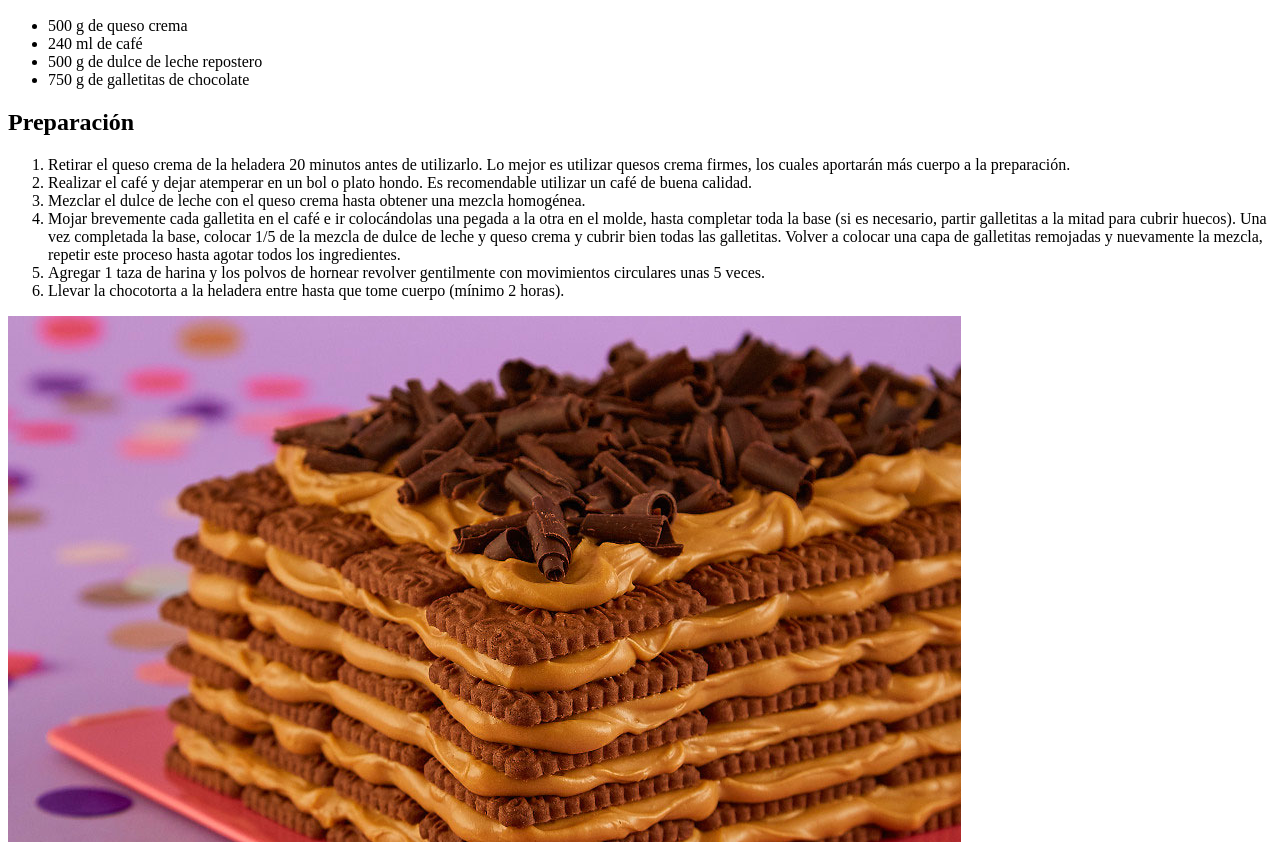
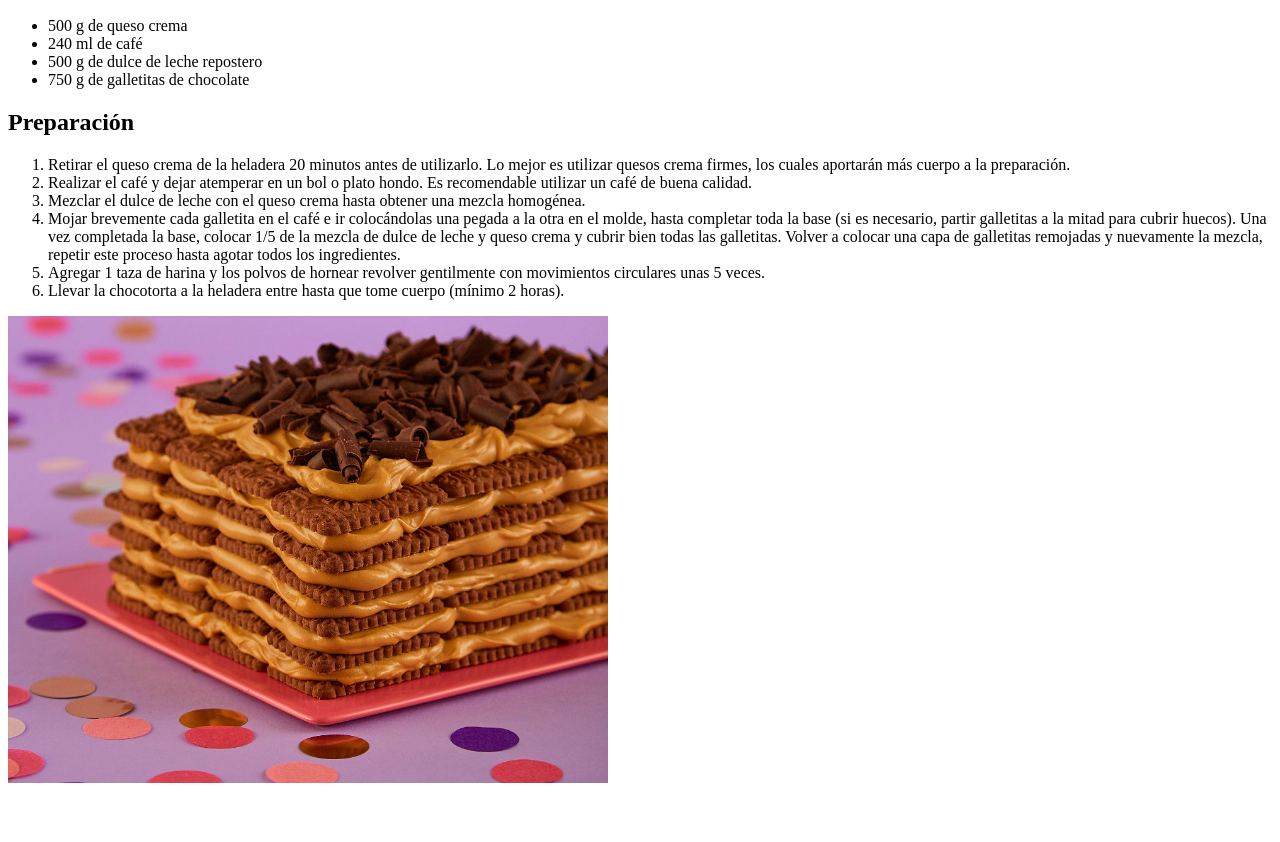
Before and after one commit to joaquincastro-franmalfatti/informatica, a plain HTML site: page pages/listas.html in a window 1280 px wide. Shown: the part 110-952 px from the top of the page. After the commit the page ends 905 px from the top, so only its background shows below. Drawn offline with Linux system fonts and the light colour scheme.

Commit message:
Update listas.html

```diff
--- a/pages/listas.html
+++ b/pages/listas.html
@@ -25,6 +25,6 @@
         <li>Agregar 1 taza de harina y los polvos de hornear revolver gentilmente con movimientos circulares unas 5 veces.</li>
         <li>Llevar la chocotorta a la heladera entre hasta que tome cuerpo (mínimo 2 horas).</li>
     </ol>
-    <img src="../img/chocotorta.jpg" alt="insertar Chocotorta">
+    <img src="../img/chocotorta.jpg" width="600" alt="insertar Chocotorta">
     </body>
     </html>
```
